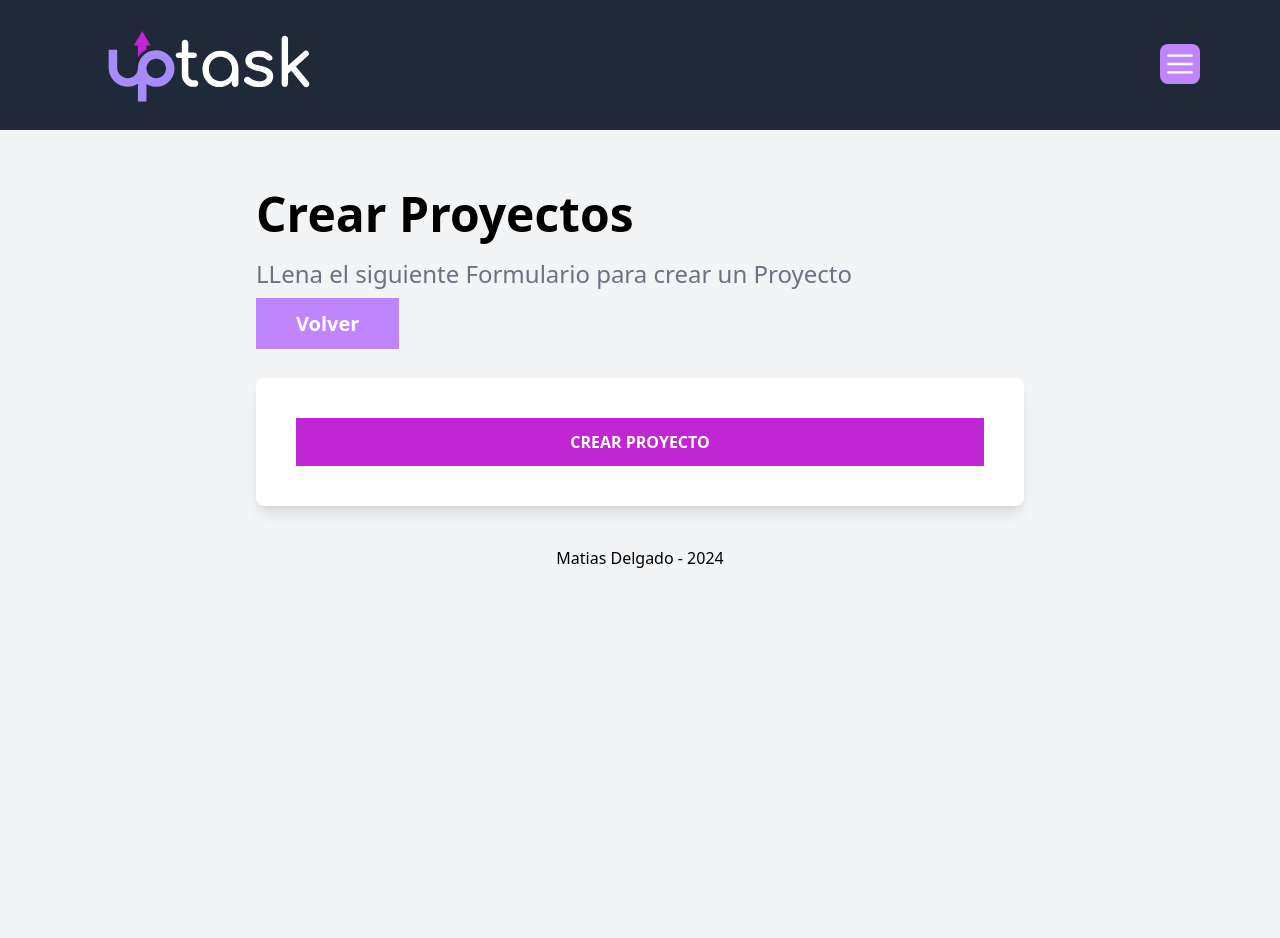
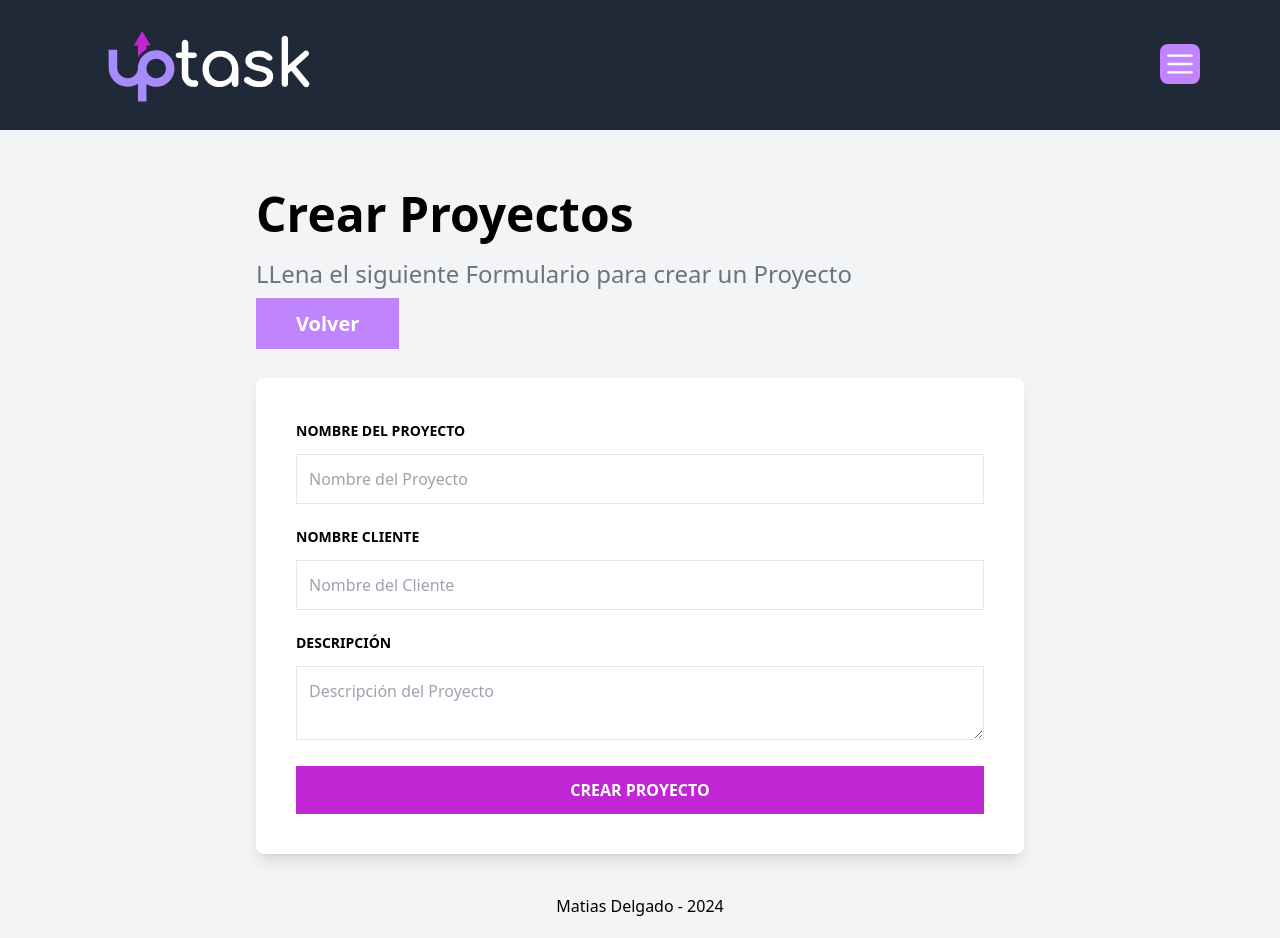
Before and after one commit to Mati69lbt/uptask_frontend, a React (Vite) app: page /projects/create in a window 1280 px wide. Before the commit the page ends 800 px from the top, so only its background shows below. Built offline with nearby package versions, Linux system fonts and the light colour scheme; no server answers.

Commit message:
create project

```diff
--- a/package.json
+++ b/package.json
@@ -12,10 +12,14 @@
   "dependencies": {
     "@headlessui/react": "^2.1.4",
     "@heroicons/react": "^2.1.5",
+    "@tanstack/react-query": "^5.56.2",
+    "axios": "^1.7.7",
     "react": "^18.3.1",
     "react-dom": "^18.3.1",
     "react-hook-form": "^7.53.0",
-    "react-router-dom": "^6.26.1"
+    "react-router-dom": "^6.26.1",
+    "react-toastify": "^10.0.5",
+    "zod": "^3.23.8"
   },
   "devDependencies": {
     "@eslint/js": "^9.9.0",
--- /dev/null
+++ b/src/api/ProjectAPI.ts
@@ -0,0 +1,13 @@
+import api from "@/lib/axios";
+import { ProjectFormData } from "../types";
+
+const createProject = async (formData: ProjectFormData) => {
+  try {
+    const { data } = await api.post("/projects", formData);
+    return data;
+  } catch (error) {
+    console.log(error);
+  }
+};
+
+export default createProject;
--- /dev/null
+++ b/src/components/ErrorMessage.tsx
@@ -0,0 +1,9 @@
+const ErrorMessage = ({ children }: { children: React.ReactNode }) => {
+  return (
+    <div className="text-center my-4 bg-red-100 text-red-600 font-bold p-3 uppercase text-sm">
+      {children}
+    </div>
+  );
+};
+
+export default ErrorMessage;
--- /dev/null
+++ b/src/components/projects/ProjectForm.tsx
@@ -0,0 +1,72 @@
+import { FieldErrors, UseFormRegister } from "react-hook-form";
+import ErrorMessage from "../ErrorMessage";
+import { ProjectFormData } from "types";
+
+type ProjectFormProps = {
+  register: UseFormRegister<ProjectFormData>;
+  errors: FieldErrors<ProjectFormData>;
+};
+
+const ProjectForm = ({ errors, register }: ProjectFormProps) => {
+  return (
+    <>
+      <div className="mb-5 space-y-3">
+        <label htmlFor="projectName" className="text-sm uppercase font-bold">
+          Nombre del Proyecto
+        </label>
+        <input
+          id="projectName"
+          className="w-full p-3  border border-gray-200"
+          type="text"
+          placeholder="Nombre del Proyecto"
+          {...register("projectName", {
+            required: "El Titulo del Proyecto es obligatorio",
+          })}
+        />
+
+        {errors.projectName && (
+          <ErrorMessage>{errors.projectName.message}</ErrorMessage>
+        )}
+      </div>
+
+      <div className="mb-5 space-y-3">
+        <label htmlFor="clientName" className="text-sm uppercase font-bold">
+          Nombre Cliente
+        </label>
+        <input
+          id="clientName"
+          className="w-full p-3  border border-gray-200"
+          type="text"
+          placeholder="Nombre del Cliente"
+          {...register("clientName", {
+            required: "El Nombre del Cliente es obligatorio",
+          })}
+        />
+
+        {errors.clientName && (
+          <ErrorMessage>{errors.clientName.message}</ErrorMessage>
+        )}
+      </div>
+
+      <div className="mb-5 space-y-3">
+        <label htmlFor="description" className="text-sm uppercase font-bold">
+          Descripción
+        </label>
+        <textarea
+          id="description"
+          className="w-full p-3  border border-gray-200"
+          placeholder="Descripción del Proyecto"
+          {...register("description", {
+            required: "Una descripción del proyecto es obligatoria",
+          })}
+        />
+
+        {errors.description && (
+          <ErrorMessage>{errors.description.message}</ErrorMessage>
+        )}
+      </div>
+    </>
+  );
+};
+
+export default ProjectForm;
--- a/src/layouts/AppLayout.tsx
+++ b/src/layouts/AppLayout.tsx
@@ -1,7 +1,9 @@
-// cspell: ignore Uptask
+// cspell: ignore Uptask, toastify, Matias
 import LogoUptask from "@/components/LogoUptask";
 import NavMenu from "@/components/NavMenu";
 import { Outlet } from "react-router-dom";
+import { ToastContainer } from "react-toastify";
+import "react-toastify/dist/ReactToastify.css";
 
 const AppLayout = () => {
   return (
@@ -22,6 +24,7 @@
           Matias Delgado - {new Date().getFullYear()}{" "}
         </p>
       </footer>
+      <ToastContainer pauseOnHover={false} pauseOnFocusLoss={false} />
     </>
   );
 };
--- /dev/null
+++ b/src/lib/axios.ts
@@ -0,0 +1,6 @@
+import axios from "axios";
+
+const api = axios.create({
+  baseURL: import.meta.env.VITE_API_URL,
+});
+export default api;
--- /dev/null
+++ b/src/types/index.ts
@@ -0,0 +1,15 @@
+import { z } from "zod";
+
+// Projects
+export const projectSchema = z.object({
+  _id: z.string(),
+  projectName: z.string(),
+  clientName: z.string(),
+  description: z.string(),
+});
+
+export type Project = z.infer<typeof projectSchema>;
+export type ProjectFormData = Pick<
+  Project,
+  "clientName" | "projectName" | "description"
+>;
--- a/src/views/projects/CreateProjectView.tsx
+++ b/src/views/projects/CreateProjectView.tsx
@@ -1,8 +1,14 @@
+// cspell: ignore Uptask, toastify, Matias
+import createProject from "@/api/ProjectAPI";
+import ProjectForm from "@/components/projects/ProjectForm";
+import { ProjectFormData } from "@/types/index";
 import { useForm } from "react-hook-form";
-import { Link } from "react-router-dom";
+import { Link, useNavigate } from "react-router-dom";
+import { toast } from "react-toastify";
 
 const CreateProjectView = () => {
-  const initialValues = {
+  const navigate = useNavigate();
+  const initialValues: ProjectFormData = {
     projectName: "",
     clientName: "",
     description: "",
@@ -13,8 +19,10 @@
     formState: { errors },
   } = useForm({ defaultValues: initialValues });
 
-  const handleForm = (data) => {
-    console.log(data);
+  const handleForm = async (formData: ProjectFormData) => {
+    const data = await createProject(formData);
+    toast.success(data.message);
+    navigate("/");
   };
   return (
     <>
@@ -36,6 +44,7 @@
           onSubmit={handleSubmit(handleForm)}
           noValidate
         >
+          <ProjectForm register={register} errors={errors} />
           <input
             type="submit"
             value="Crear Proyecto"
--- a/tsconfig.app.json
+++ b/tsconfig.app.json
@@ -9,7 +9,10 @@
     "paths": {
       "@/components/*": ["./components/*"],
       "@/views/*": ["views/*"],
-      "@/layouts/*": ["layouts/*"]
+      "@/layouts/*": ["layouts/*"],
+      "@/api/*": ["api/*"],
+      "@/types/*": ["types/*"],
+      "@/lib/*": ["lib/*"]
     },
 
     /* Bundler mode */
```
Also changed, not shown: 2 other files (tests, documents, lock files or other folders).
